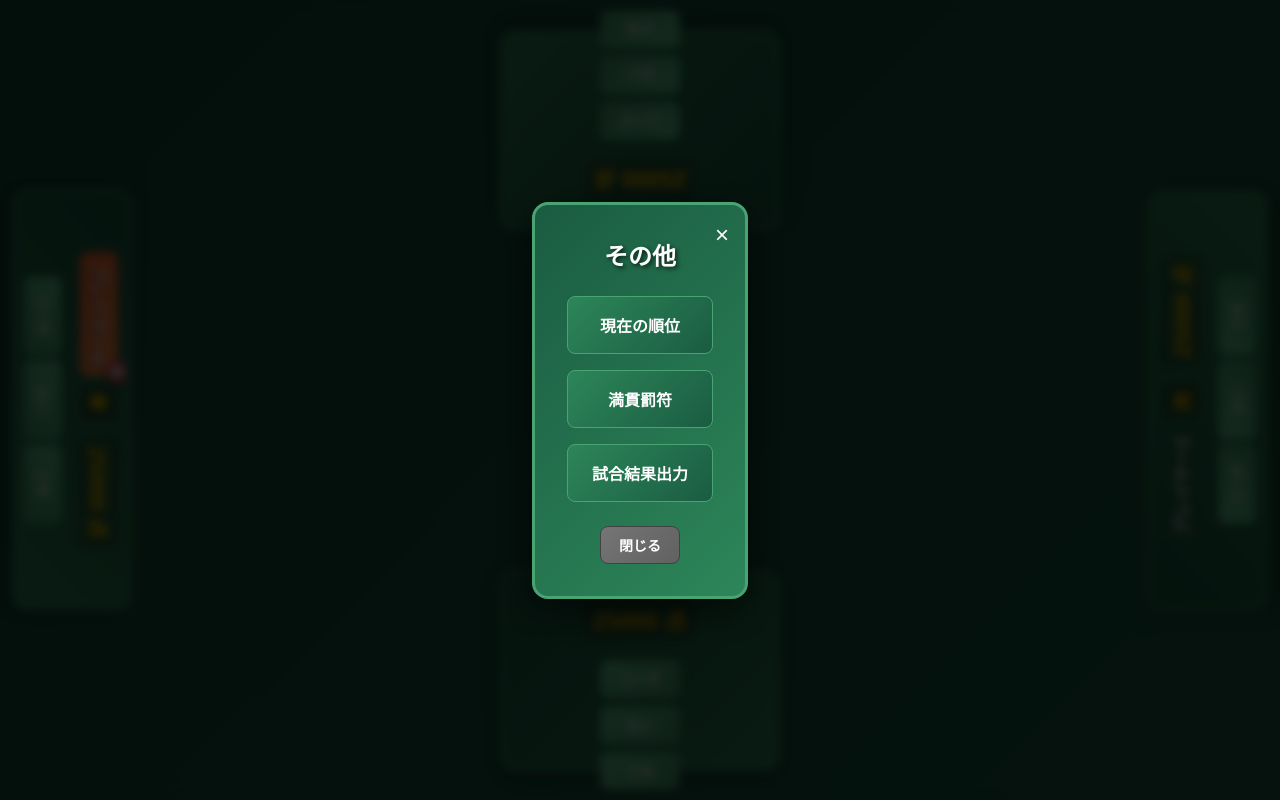
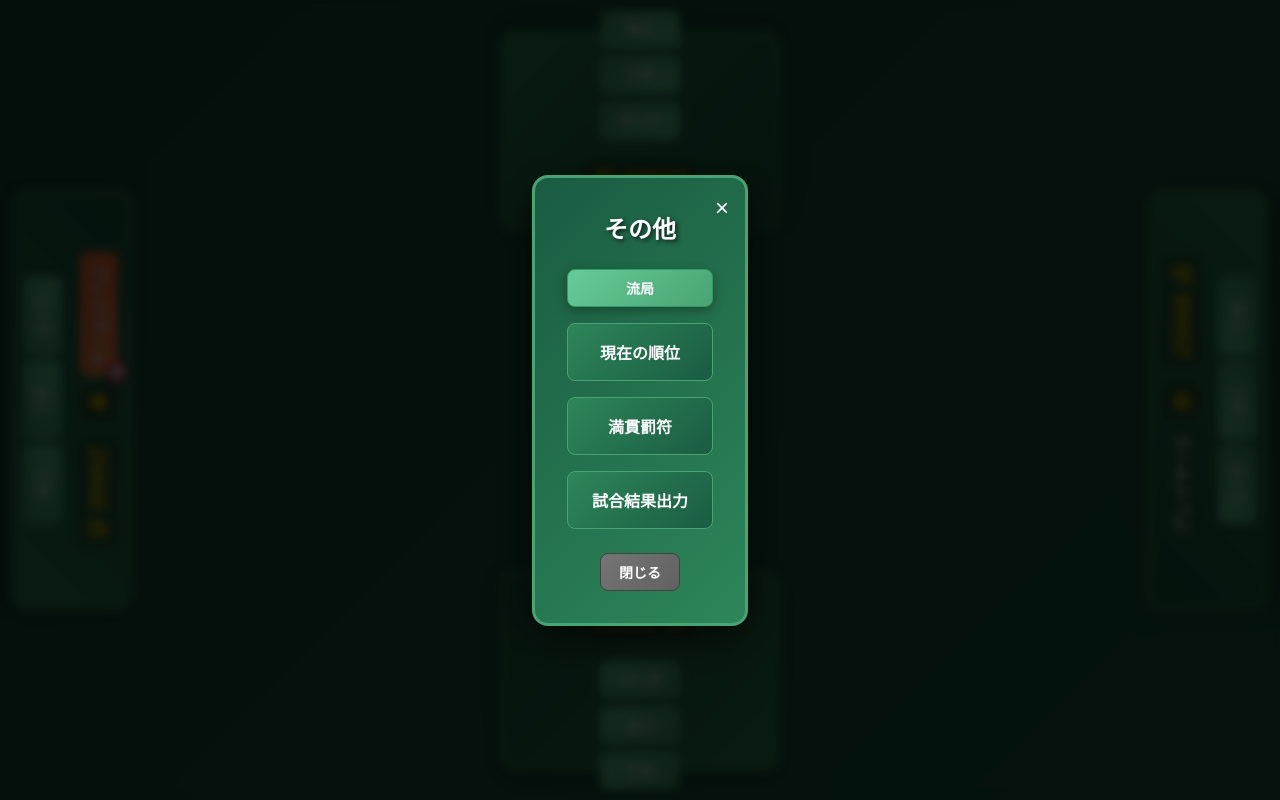
Before and after one commit to KeidaiHidaka/mahjong-scoreboard2, a React (Vite) app: page / in a window 1280 px wide. Both pictures are taken after a click on the button "その他". Built offline with nearby package versions, Linux system fonts and the light colour scheme.

Commit message:
流局ボタン　その他モーダルへ移動

```diff
--- a/src/App.jsx
+++ b/src/App.jsx
@@ -373,7 +373,9 @@ function App() {
 
   const handleDraw = () => {
     ryuukyokuAudio.play();
+    setShowModalOthers(false);
     setShowModalTenpai(true);
+
   };
 
   const handleTenpaiConfirm = (indexes) => {
@@ -583,7 +585,6 @@ function App() {
       <CenterInfo
         round={round}
         reachSticks={reachSticks}
-        onDraw={handleDraw}
         onHaipai={handleHaipai}
         onOthers={handleOthers}
         className="center-info"
@@ -661,6 +662,9 @@ function App() {
         onRanking={handleRanking}
         onPenalty={handlePenalty}
         onExport={handleExport}
+        onConfirm={handleTenpaiConfirm}
+        onCancel={handleTenpaiCancel}
+        onDraw={handleDraw}
       />
 
       <ModalRanking
--- a/src/components/CenterInfo.jsx
+++ b/src/components/CenterInfo.jsx
@@ -13,7 +13,7 @@ function CenterInfo({ round, reachSticks = 0, onDraw, onHaipai, onOthers, classN
       </div>
       <div className="reach-sticks">リーチ棒：{reachSticks}</div>
       <div className="center-buttons">
-        <button className="btn btn--light mahjong-app__draw-button" onClick={onDraw}>流局</button>
+        {/* <button className="btn btn--light mahjong-app__draw-button" onClick={onDraw}>流局</button> */}
         <button className="btn btn--primary mahjong-app__haipai-button" onClick={onHaipai}>配牌開始列</button>
         <button className="btn btn--secondary mahjong-app__others-button" onClick={onOthers}>その他</button>
       </div>
--- a/src/components/ModalOthers.jsx
+++ b/src/components/ModalOthers.jsx
@@ -3,7 +3,7 @@
 import React from "react";
 import "./styles/modals.css";
 
-function ModalOthers({ visible, onClose, onRanking, onPenalty, onExport }) {
+function ModalOthers({ visible, onClose, onRanking, onPenalty, onExport, onConfirm, onCancel, onDraw }) {
   if (!visible) return null;
 
   return (
@@ -15,6 +15,7 @@ function ModalOthers({ visible, onClose, onRanking, onPenalty, onExport }) {
         </div>
         <div className="modal__content">
           <div className="others-buttons">
+            <button className="btn btn--light mahjong-app__draw-button" onClick={onDraw}>流局</button>
             <button className="btn btn--primary others-button" onClick={onRanking}>
               現在の順位
             </button>
```
